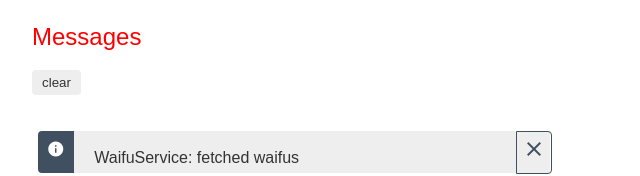
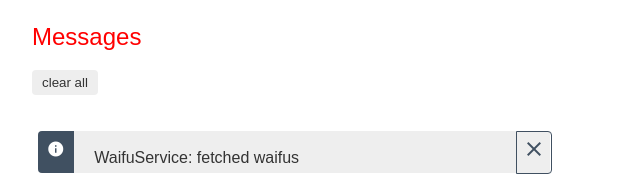
Before and after one commit to EvilMaidAttack/tour-of-waifus, an Angular app: page / in a window 1280 px wide. Shown: the part 585-761 px from the top of the page, without its empty margins (0-640 px from the left). Built offline with nearby package versions, Linux system fonts and the light colour scheme.

Commit message:
completed info toast for clearing messages

```diff
--- a/src/app/app.module.ts
+++ b/src/app/app.module.ts
@@ -3,6 +3,7 @@ import { BrowserModule } from '@angular/platform-browser';
 import { NgModule } from '@angular/core';
 import {FormsModule} from '@angular/forms';
 import {ToastrModule} from 'ngx-toastr';
+import {BrowserAnimationsModule} from '@angular/platform-browser/animations';
 
 import { AppRoutingModule } from './app-routing.module';
 import { AppComponent } from './app.component';
@@ -22,7 +23,10 @@ import { MessagesComponent } from './messages/messages.component';
     BrowserModule,
     AppRoutingModule,
     FormsModule,
-    ToastrModule.forRoot()
+    ToastrModule.forRoot({
+      timeOut: 3000
+    }),
+    BrowserAnimationsModule
   ],
   providers: [],
   bootstrap: [AppComponent]
--- a/src/app/message.service.ts
+++ b/src/app/message.service.ts
@@ -16,13 +16,14 @@ export class MessageService {
 
   clear(){
     this.messages = []
+    this.toastrService.info('Messages cleared')
   }
 
   update(index: number){
     this.messages.forEach( (item, i) => {
       if(index === i) this.messages.splice(index,1);
     });
-    this.toastrService.success('hello')
+
  }
 
 }
--- a/src/app/messages/messages.component.html
+++ b/src/app/messages/messages.component.html
@@ -1,6 +1,6 @@
 <div *ngIf="messageService.messages.length">
     <h2>Messages</h2>
-    <button class="clear" (click)="messageService.clear()">clear</button>
+    <button class="clear" (click)="messageService.clear()">clear all</button>
     <div *ngFor="let message of messageService.messages; index as i" class="message">
         <span class="material-icons md-18 badge">info</span> {{message}}
         <span class="material-icons action-right" (click)="messageService.update(i)">clear</span>
```
